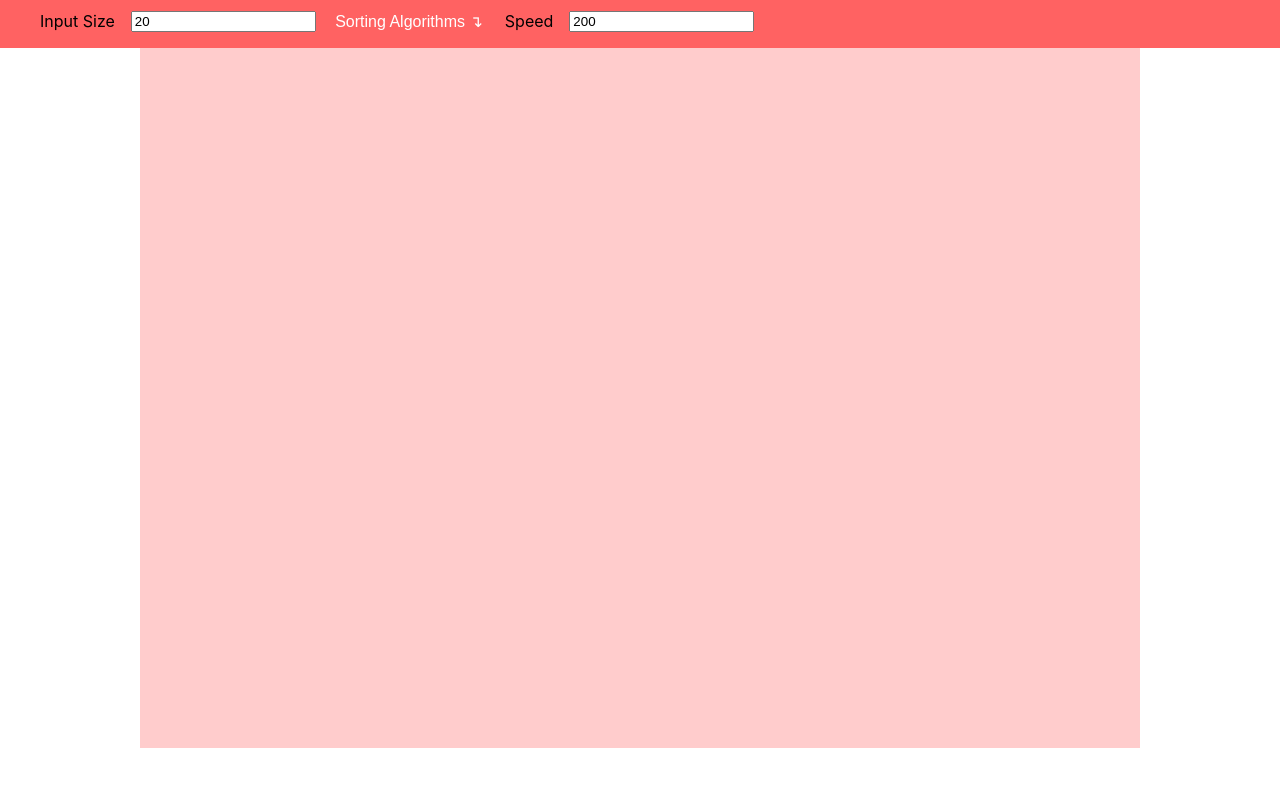
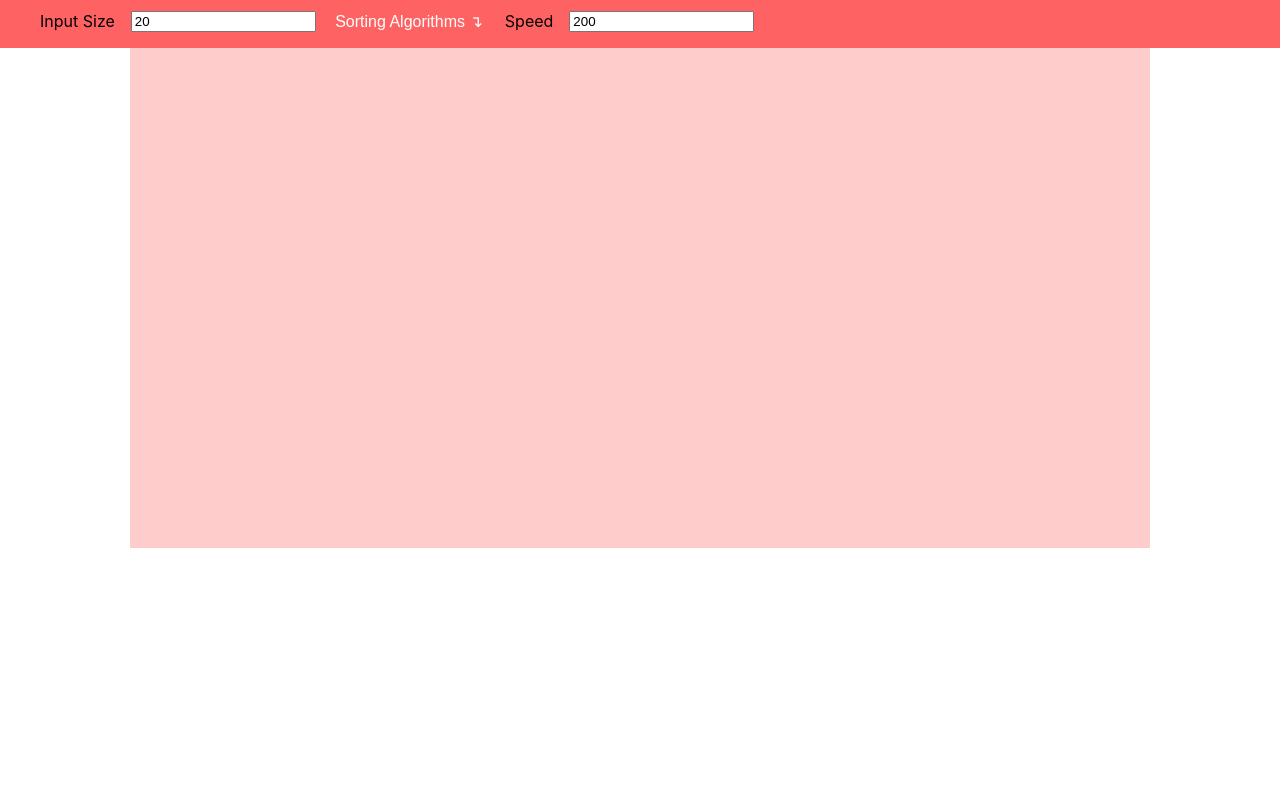
Before and after one commit to Terkea/sortingAlgosVisualizer, a React (Create React App) app: page / in a window 1280 px wide. Shown: the top 786 px of the page. Built offline with nearby package versions, Linux system fonts and the light colour scheme.

Commit message:
update the board

```diff
--- a/src/components/Board.js
+++ b/src/components/Board.js
@@ -8,11 +8,11 @@ const Board = (props) => {
       {(value) => {
         const { size, speed, items, dispatch } = value;
         return (
-          <div style={styles.board}>
+            <div style={styles.board}>
             {items.map((value, i) => {
               // the value of the board width divided by the number of values from which we substract 5 (the margin factor per)
               return (
-                <Line key={i} size={value} width={1000 / items.length - 5} />
+                  <Line key={i} size={value.value} width={(1000 / items.length) - 5} />
               );
             })}
           </div>
@@ -25,8 +25,8 @@ const Board = (props) => {
 const styles = {
   board: {
     backgroundColor: 'rgba(255, 0, 0, 0.2)',
-    width: '1000px',
-    height: '700px',
+    width: '1020px',
+    height: '500px',
     margin: 'auto',
     display: 'flex',
   },
```
